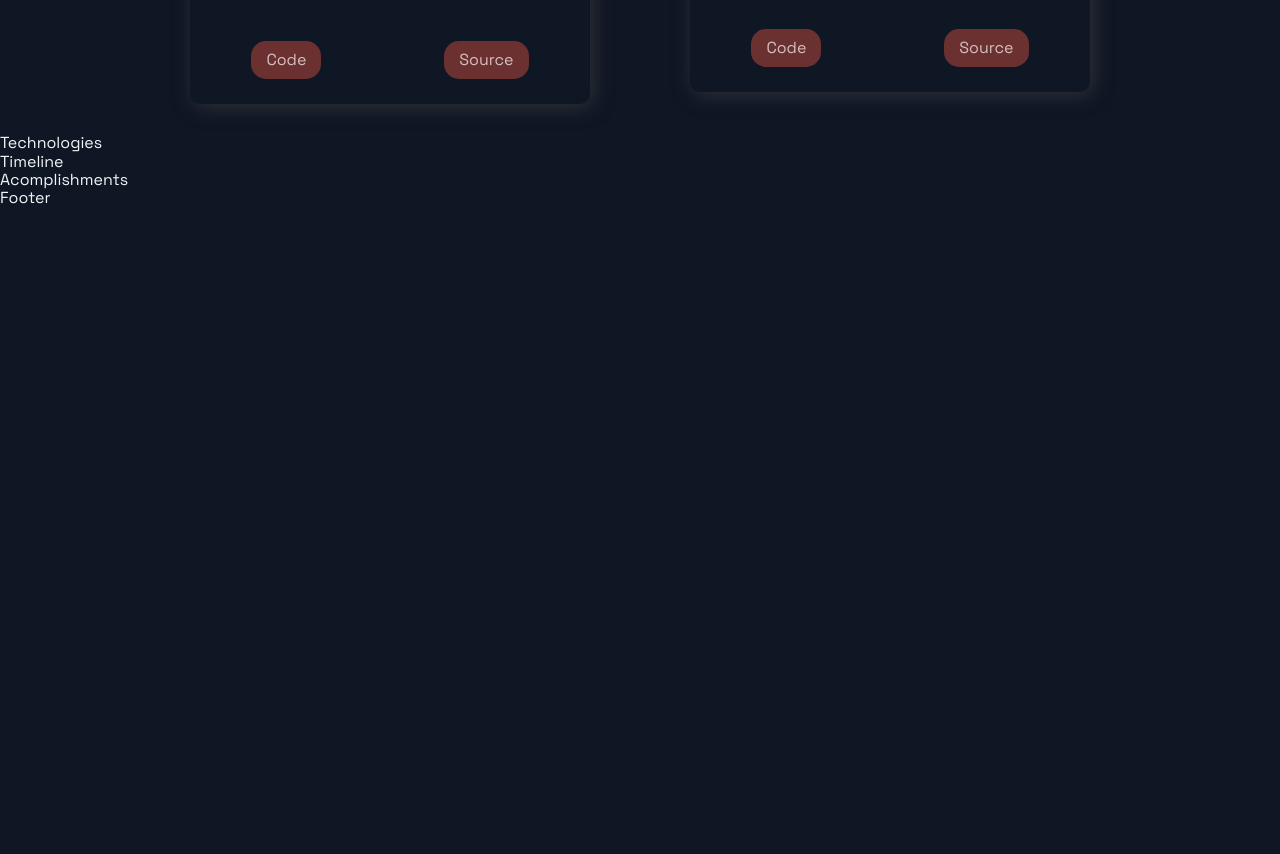
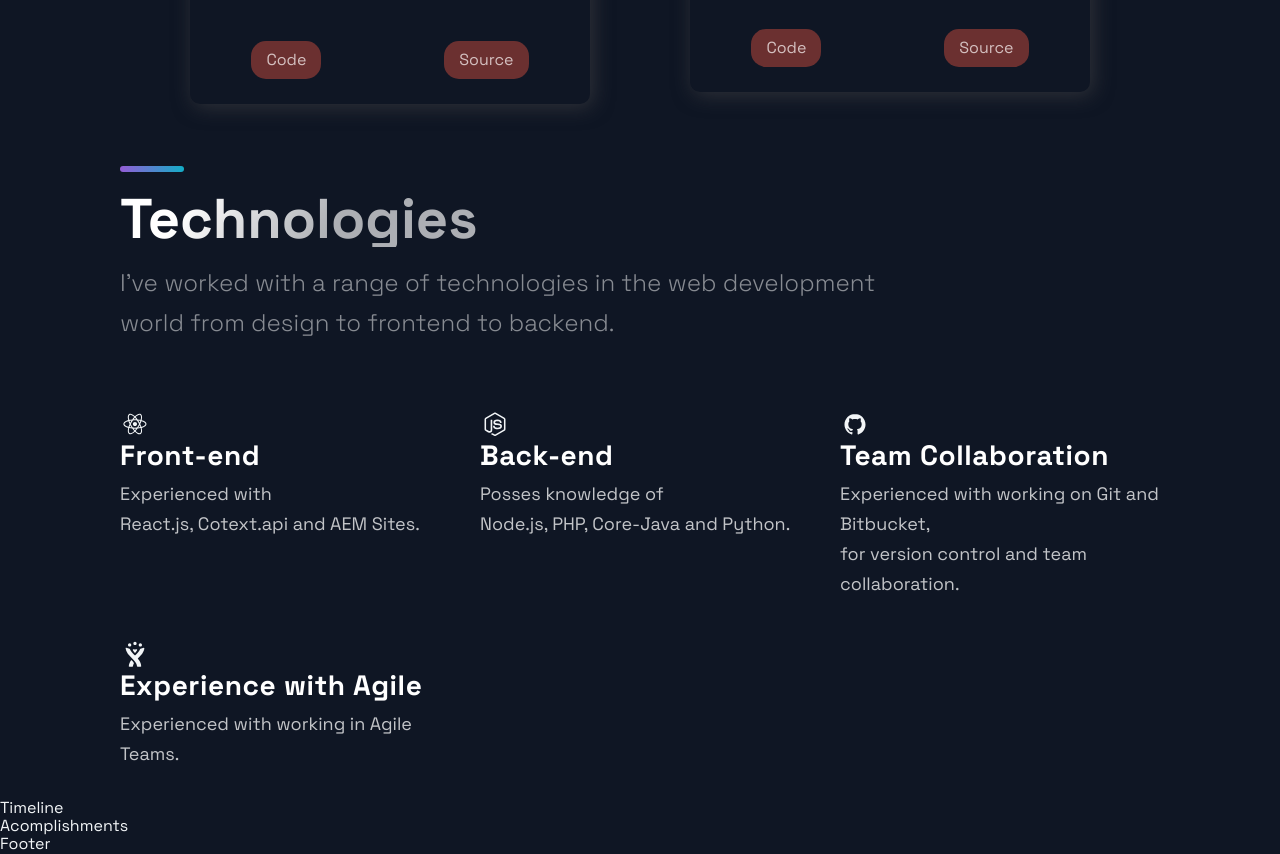
Before and after one commit to dhruv-rana98/Dhruv-Rana-Portfolio, a Next.js app: page / in a window 1280 px wide. Shown: the part 2140-2994 px from the top of the page. Before the commit the page ends 2348 px from the top, so only its background shows below. Built offline with nearby package versions, Linux system fonts and the light colour scheme.

Commit message:
Completed the technology section

```diff
--- a/src/components/Technologies/Technologies.js
+++ b/src/components/Technologies/Technologies.js
@@ -1,12 +1,78 @@
-import React from 'react';
-import { DiFirebase, DiReact, DiZend } from 'react-icons/di';
-import { Section, SectionDivider, SectionText, SectionTitle } from '../../styles/GlobalComponents';
-import { List, ListContainer, ListItem, ListParagraph, ListTitle } from './TechnologiesStyles';
+import React from "react";
+import {
+  DiJira,
+  DiGithubBadge,
+  DiNodejsSmall,
+  DiFirebase,
+  DiReact,
+  DiZend,
+} from "react-icons/di";
+import {
+  Section,
+  SectionDivider,
+  SectionText,
+  SectionTitle,
+} from "../../styles/GlobalComponents";
+import {
+  List,
+  ListContainer,
+  ListItem,
+  ListParagraph,
+  ListTitle,
+} from "./TechnologiesStyles";
 
-const Technologies = () =>  (
-  <div>
-    Technologies
-  </div>
+const Technologies = () => (
+  <Section id="tech">
+    <SectionDivider />
+    <br />
+    <SectionTitle>Technologies</SectionTitle>
+    <SectionText>
+      I've worked with a range of technologies in the web development world from
+      design to frontend to backend.
+    </SectionText>
+    <List>
+      <ListItem>
+        <DiReact size="3rem" />
+        <ListContainer>
+          <ListTitle>Front-end</ListTitle>
+          <ListParagraph>
+            Experienced with <br />
+            React.js, Cotext.api and AEM Sites.
+          </ListParagraph>
+        </ListContainer>
+      </ListItem>
+      <ListItem>
+        <DiNodejsSmall size="3rem" />
+        <ListContainer>
+          <ListTitle>Back-end</ListTitle>
+          <ListParagraph>
+            Posses knowledge of <br />
+            Node.js, PHP, Core-Java and Python.
+          </ListParagraph>
+        </ListContainer>
+      </ListItem>
+      <ListItem>
+        <DiGithubBadge size="3rem" />
+        <ListContainer>
+          <ListTitle>Team Collaboration</ListTitle>
+          <ListParagraph>
+            Experienced with working on Git and Bitbucket,
+            <br />
+            for version control and team collaboration.
+          </ListParagraph>
+        </ListContainer>
+      </ListItem>
+      <ListItem>
+        <DiJira size="3rem" />
+        <ListContainer>
+          <ListTitle>Experience with Agile</ListTitle>
+          <ListParagraph>
+            Experienced with working in Agile Teams.
+          </ListParagraph>
+        </ListContainer>
+      </ListItem>
+    </List>
+  </Section>
 );
 
 export default Technologies;
```
